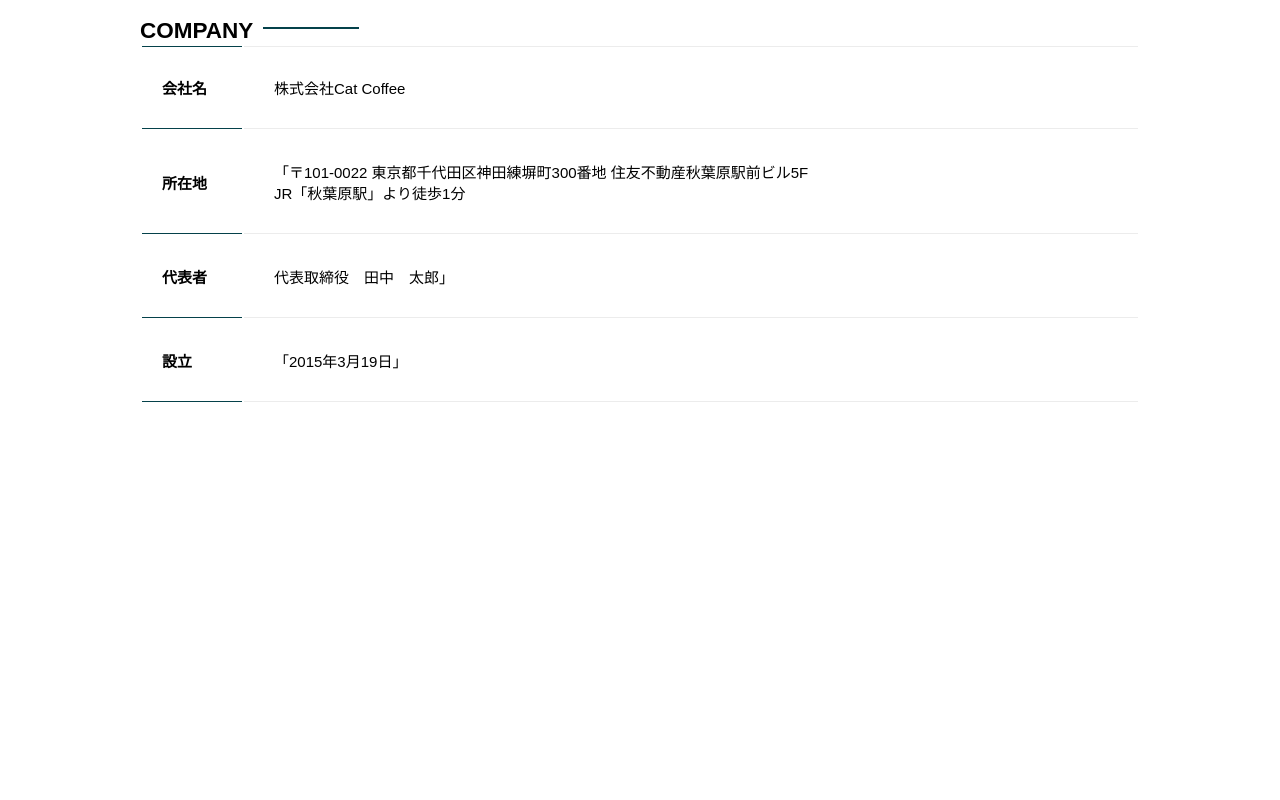
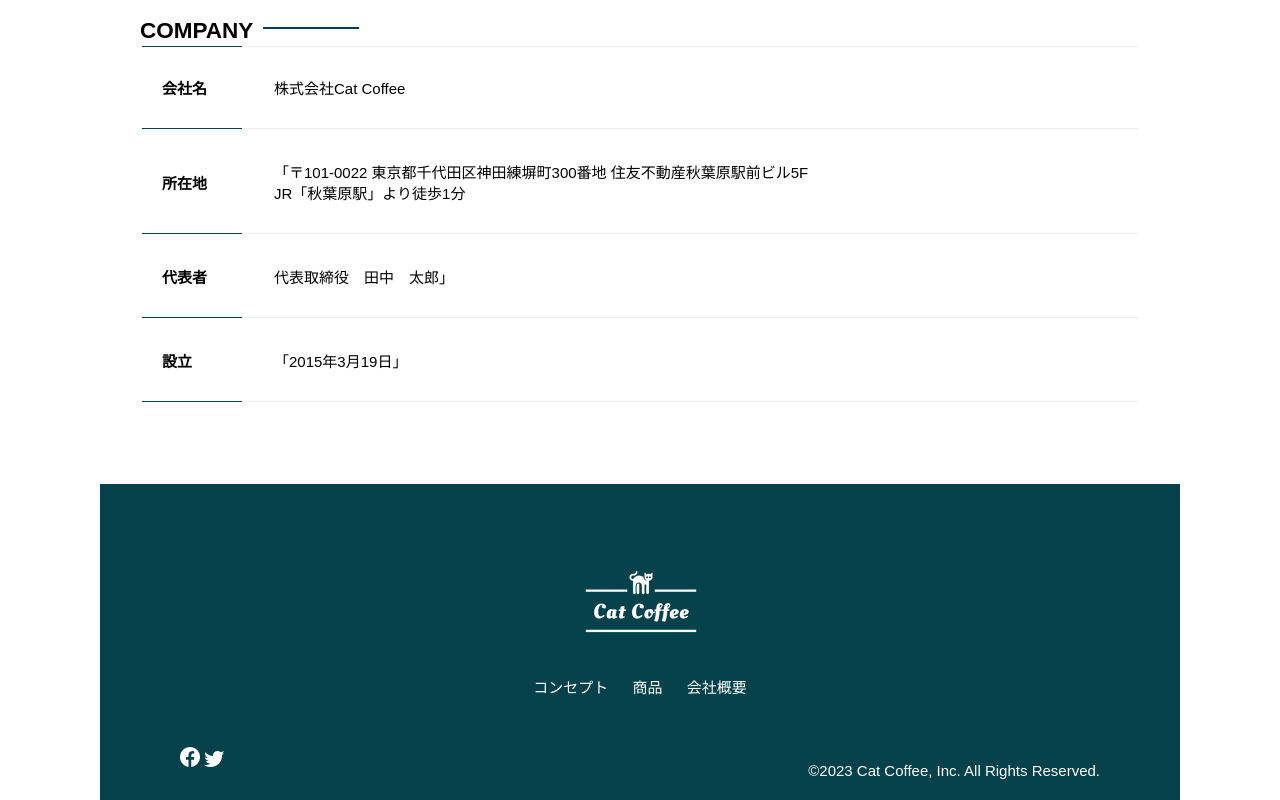
Before and after one commit to daizuhiroyuki/samurai, a plain HTML site: page cat-coffee/index.html in a window 1280 px wide. Shown: the part 2544-3344 px from the top of the page. Before the commit the page ends 3028 px from the top, so only its background shows below. Drawn offline with Linux system fonts and the light colour scheme.

Commit message:
1/7(火)

```diff
--- a/cat-coffee/index.html
+++ b/cat-coffee/index.html
@@ -126,7 +126,24 @@
 
                 </table>
             </section>
+
         </article>
+        <footer>
+            <div id="footer-logo">
+                <img src="images/logo-cat-coffee-white.png" alt="Cat Coffee">
+            </div>
+            <div id="footer-link">
+              <a href="index.html#consept">コンセプト</a>
+              <a href="index.html#product">商品</a>
+              <a href="index.html#company">会社概要</a>
+            </div>
+            <div>
+                <div id="sns-footer">
+                    <a href="http://www.facebook.com/sejuku2013"><img src="images/button-facebook.png" alt="Facebookのリンク"></a>
+                    <a href="http://twitter.com/samuraijuku"><img src="images/button-twitter.png" alt="Twitterのリンク"></a>
+                    <p id="copyright">&copy;2023 Cat Coffee, Inc. All Rights Reserved.</p>
+            </div>
+        </footer>
     </main>
 
 </body>
--- a/cat-coffee/style.css
+++ b/cat-coffee/style.css
@@ -207,3 +207,39 @@
    border-top-width: 1px;
    border-top-style: solid;
  }
+
+ footer {
+   background-color: #04414A;
+   text-align: center;
+   padding: 80px 80px 30px 80px;
+ }
+
+ #footer-logo {
+   margin-bottom: 30px;
+
+ }
+
+ #footer-link {
+   margin-bottom: 50px;
+
+ }
+
+ #footer-link>a {
+   text-decoration: none;
+   margin: 10px;
+   color: #ffffff;
+
+ }
+
+ #footer-link>a:hover {
+   text-decoration: underline;
+ }
+
+ #sns-footer {
+  text-align: left;
+ }
+
+ #copyright {
+  color: #ffffff;
+  float: right;
+ }
--- a/socialtech/style (1).css
+++ b/socialtech/style (1).css
@@ -1030,6 +1030,7 @@ footer {
     padding: 0;
   }
 
+
   #mission-five-goals .five-goals-image,
   #mission-five-goals .five-goals-read {
     width: 100%;
```
